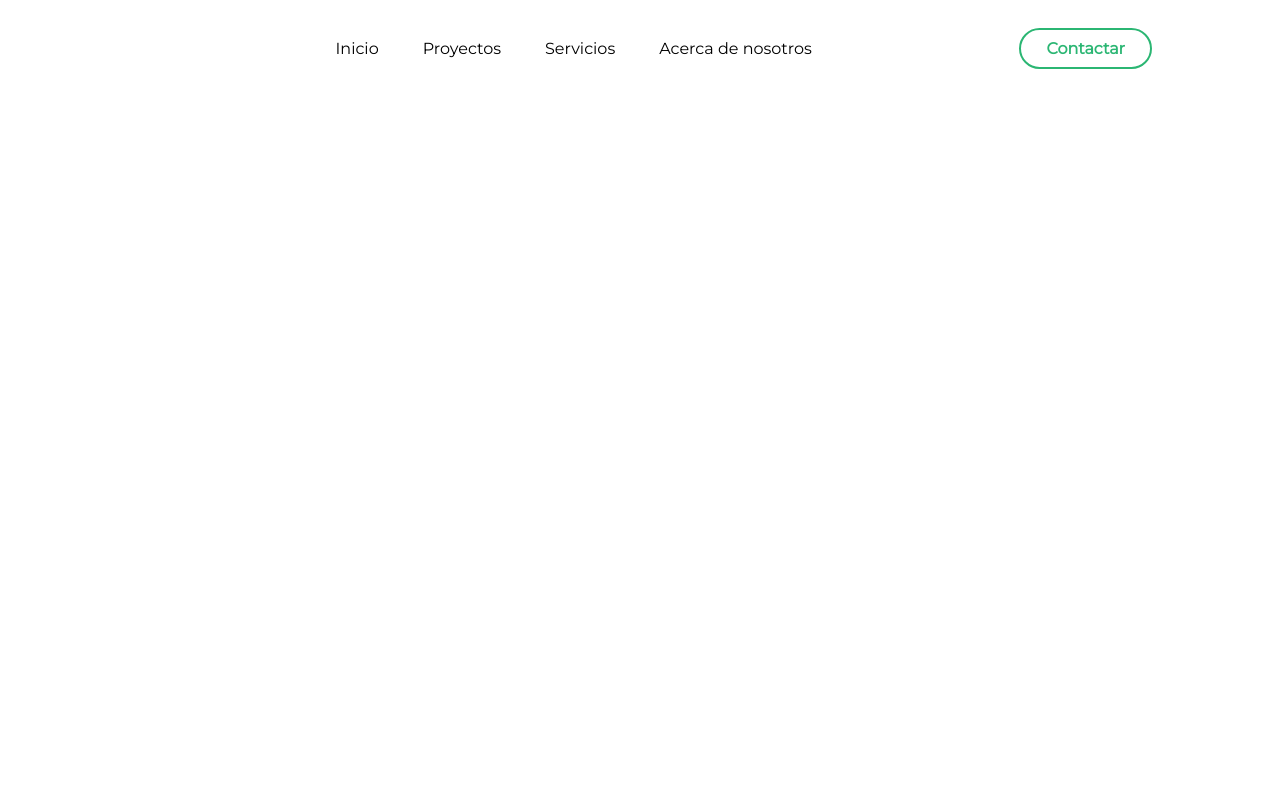
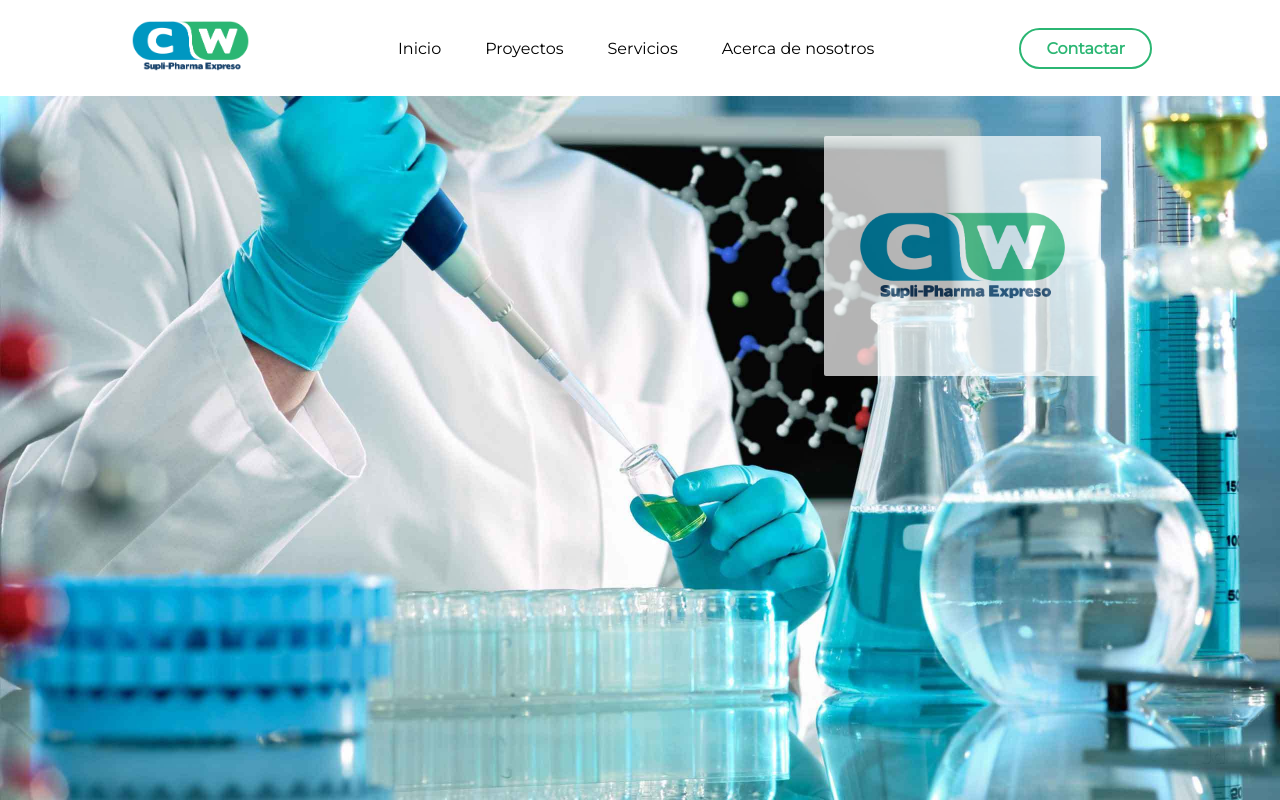
Before and after one commit to hairononsc/cw-web, a plain HTML site: page index.html in a window 1280 px wide. Drawn offline with Linux system fonts and the light colour scheme; the site is published under a folder, as on GitHub Pages, so addresses that start at the root find nothing.

Commit message:
CSS integrations

```diff
--- a/index.html
+++ b/index.html
@@ -11,7 +11,7 @@
 <body>
     <header>
         <div class="logo">
-            <img src="/src/LogoCW.PNG" alt="">
+            <img src="src/LogoCW.PNG" alt="">
         </div>
         <nav>
             <ul class="nav_links">
@@ -25,7 +25,7 @@
     </header>
     <div id="main">
        <div class="card-knowus">
-           <img src="/src/LogoCW.PNG" alt="">
+           <img src="src/LogoCW.PNG" alt="">
 
        </div>
     </div>
--- a/stylesheets/home.css
+++ b/stylesheets/home.css
@@ -83,7 +83,7 @@ button:hover{
                             ". . .";
 
     /* Background zone */
-    background: url('/src/background_example.jpg');
+    background: url('../src/background_example.jpg');
     background-size: cover;
     background-repeat: no-repeat;
 }
```
